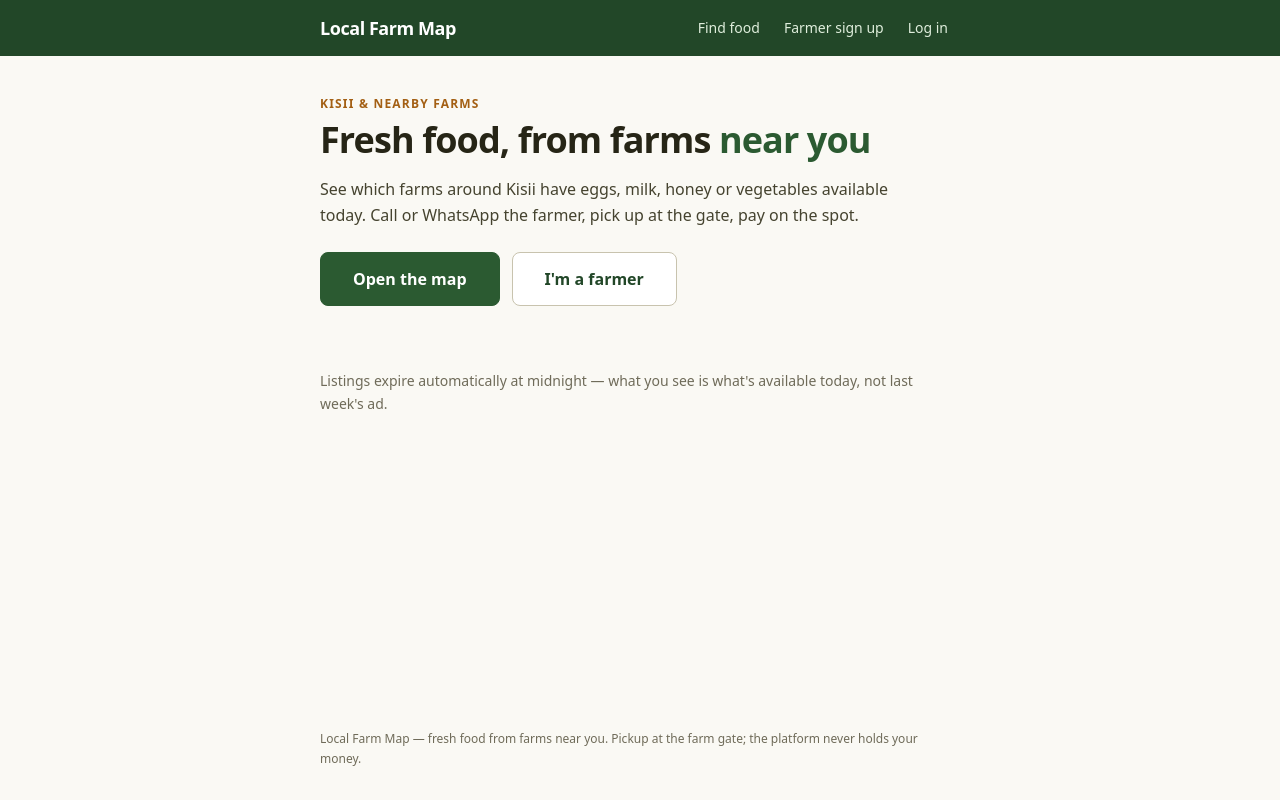
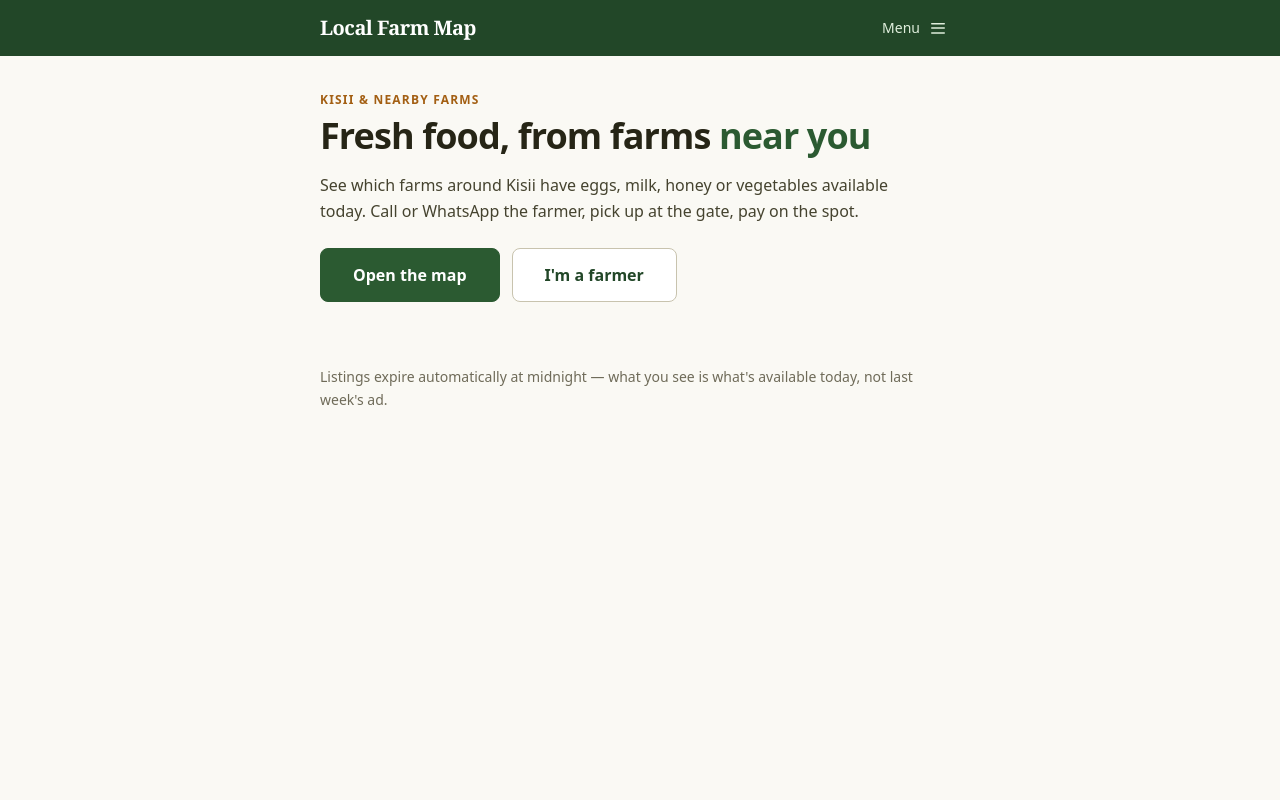
Before and after one commit to J-ohnP-aul/Farm_connect, a Django app: page / in a window 1280 px wide. Run offline with Django 4.2, Linux system fonts and the light colour scheme; parts of the project's set-up code (start-up, migrations or seed data) failed here and were passed over.

Commit message:
refine(ui): display-serif token, Leaflet tile-seam fix, slim bar with menu
- font-display: warm system serif (Georgia stack, zero webfont payload)
  for the wordmark and farm names; pill radius token
- fix white grid seams: Tailwind preflight max-width:100% on img breaks
  Leaflet tiles — undone inside .leaflet-pane
- global nav: wordmark + one Menu button with dropdown panel (Esc/outside
  click to close); footer removed — trust note moves to the map screen

```diff
--- a/farmconnect/tailwind.config.js
+++ b/farmconnect/tailwind.config.js
@@ -53,9 +53,13 @@ export default {
           '"Noto Sans"', 'sans-serif',
         ],
         mono: ['ui-monospace', 'SFMono-Regular', 'Menlo', 'Consolas', 'monospace'],
+        // warmer display face for the wordmark and farm names — system
+        // serif stack, zero webfont payload (NFR-03)
+        display: ['Georgia', 'Cambria', '"Times New Roman"', 'Times', 'serif'],
       },
       borderRadius: {
         card: '0.75rem',
+        pill: '9999px',
       },
       maxWidth: {
         shell: '42rem',  // single-column content width
--- a/farmconnect/templates/base.html
+++ b/farmconnect/templates/base.html
@@ -10,24 +10,33 @@
   <link rel="stylesheet" href="{{ static('css/main.css') }}">
 </head>
 <body class="flex min-h-screen flex-col bg-soil-50 text-soil-900">
-  <a href="#main" class="sr-only focus:not-sr-only focus:absolute focus:left-2 focus:top-2 focus:z-[60] focus:rounded-lg focus:bg-leaf-700 focus:px-4 focus:py-2 focus:font-semibold focus:text-white">Skip to content</a>
+  <a href="#main" class="sr-only focus:not-sr-only focus:absolute focus:left-2 focus:top-2 focus:z-[1300] focus:rounded-lg focus:bg-leaf-700 focus:px-4 focus:py-2 focus:font-semibold focus:text-white">Skip to content</a>
 
-  <header class="bg-leaf-800 text-white">
-    <nav class="mx-auto flex max-w-shell flex-wrap items-center justify-between gap-y-1 px-4 py-1.5" aria-label="Main">
-      <a href="{{ url('home') }}" class="flex min-h-[44px] items-center text-lg font-bold tracking-tight text-white">
+  <header class="relative z-[1200] bg-leaf-800 text-white">
+    <nav class="relative mx-auto flex max-w-shell items-center justify-between px-4 py-1.5" aria-label="Main">
+      <a href="{{ url('home') }}" class="flex min-h-[44px] items-center font-display text-xl font-bold tracking-tight text-white">
         Local Farm Map
       </a>
-      <div class="flex flex-wrap items-center">
+      <button id="menu-btn" type="button" aria-expanded="false" aria-controls="menu-panel"
+              class="flex min-h-[44px] items-center gap-2 rounded-lg px-3 text-sm font-medium text-leaf-100 hover:bg-leaf-700 hover:text-white">
+        Menu
+        <svg xmlns="http://www.w3.org/2000/svg" class="h-5 w-5" viewBox="0 0 20 20" fill="currentColor" aria-hidden="true">
+          <path fill-rule="evenodd" d="M3 5.75A.75.75 0 0 1 3.75 5h12.5a.75.75 0 0 1 0 1.5H3.75A.75.75 0 0 1 3 5.75Zm0 4.25A.75.75 0 0 1 3.75 9.25h12.5a.75.75 0 0 1 0 1.5H3.75A.75.75 0 0 1 3 10Zm.75 4.25a.75.75 0 0 0 0 1.5h12.5a.75.75 0 0 0 0-1.5H3.75Z" clip-rule="evenodd"/>
+        </svg>
+      </button>
+      <div id="menu-panel" hidden
+           class="absolute right-4 top-[calc(100%+4px)] z-[1300] w-56 rounded-card border border-soil-200 bg-white py-2 shadow-lg">
         {% if request.user.is_authenticated %}
-          <a href="{{ url('dashboard') }}" class="flex min-h-[44px] items-center rounded-lg px-3 text-sm font-medium text-leaf-100 hover:bg-leaf-700 hover:text-white">Dashboard</a>
-          <form method="post" action="{{ url('logout') }}" class="inline">
+          <a class="block px-4 py-3 hover:bg-leaf-50" href="{{ url('dashboard') }}">Dashboard</a>
+          <a class="block px-4 py-3 hover:bg-leaf-50" href="{{ url('daily_update') }}">Today's availability</a>
+          <form method="post" action="{{ url('logout') }}">
             {{ csrf_input | safe }}
-            <button type="submit" class="flex min-h-[44px] items-center rounded-lg px-3 text-sm font-medium text-leaf-100 hover:bg-leaf-700 hover:text-white">Log out</button>
+            <button type="submit" class="block w-full px-4 py-3 text-left hover:bg-leaf-50">Log out</button>
           </form>
         {% else %}
-          <a href="{{ url('home') }}" class="flex min-h-[44px] items-center rounded-lg px-3 text-sm font-medium text-leaf-100 hover:bg-leaf-700 hover:text-white">Find food</a>
-          <a href="{{ url('register') }}" class="flex min-h-[44px] items-center rounded-lg px-3 text-sm font-medium text-leaf-100 hover:bg-leaf-700 hover:text-white">Farmer sign up</a>
-          <a href="{{ url('login') }}" class="flex min-h-[44px] items-center rounded-lg px-3 text-sm font-medium text-leaf-100 hover:bg-leaf-700 hover:text-white">Log in</a>
+          <a class="block px-4 py-3 hover:bg-leaf-50" href="{{ url('home') }}">Find food</a>
+          <a class="block px-4 py-3 hover:bg-leaf-50" href="{{ url('register') }}">Farmer sign up</a>
+          <a class="block px-4 py-3 hover:bg-leaf-50" href="{{ url('login') }}">Log in</a>
         {% endif %}
       </div>
     </nav>
@@ -39,13 +48,9 @@
     </div>
   {% endfor %}
 
-  <main id="main" class="mx-auto w-full max-w-shell flex-1 px-4 py-4">
+  <main id="main" class="mx-auto w-full max-w-shell flex-1 px-4 py-3">
     {% block content %}{% endblock %}
   </main>
-
-  <footer class="mx-auto w-full max-w-shell px-4 pb-8 pt-2 text-xs leading-relaxed text-soil-500">
-    Local Farm Map — fresh food from farms near you. Pickup at the farm gate; the platform never holds your money.
-  </footer>
 
   {% block scripts %}{% endblock %}
   {% if not debug %}
@@ -55,5 +60,30 @@
     }
   </script>
   {% endif %}
+  <script>
+    // Slim-bar menu: one button, no hamburger framework needed
+    (function () {
+      const btn = document.getElementById('menu-btn');
+      const panel = document.getElementById('menu-panel');
+      if (!btn || !panel) return;
+      btn.addEventListener('click', () => {
+        const open = panel.hidden;
+        panel.hidden = !open;
+        btn.setAttribute('aria-expanded', String(open));
+      });
+      document.addEventListener('click', e => {
+        if (!panel.hidden && !panel.contains(e.target) && !btn.contains(e.target)) {
+          panel.hidden = true;
+          btn.setAttribute('aria-expanded', 'false');
+        }
+      });
+      document.addEventListener('keydown', e => {
+        if (e.key === 'Escape' && !panel.hidden) {
+          panel.hidden = true;
+          btn.setAttribute('aria-expanded', 'false');
+        }
+      });
+    })();
+  </script>
 </body>
 </html>
```
Also changed, not shown: farmconnect/static/css/input.css (+31 -0 lines), farmconnect/static/css/main.css.
